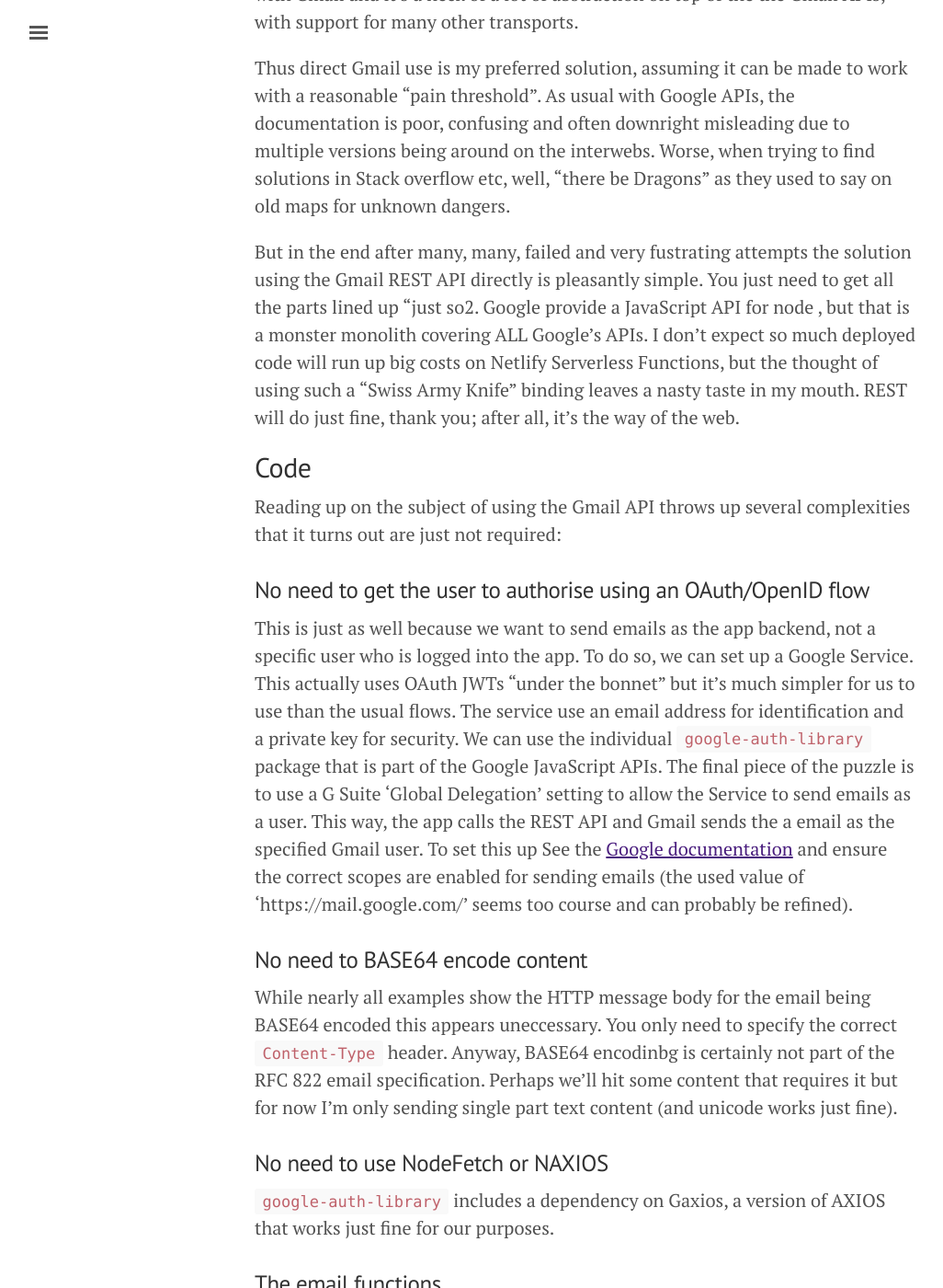
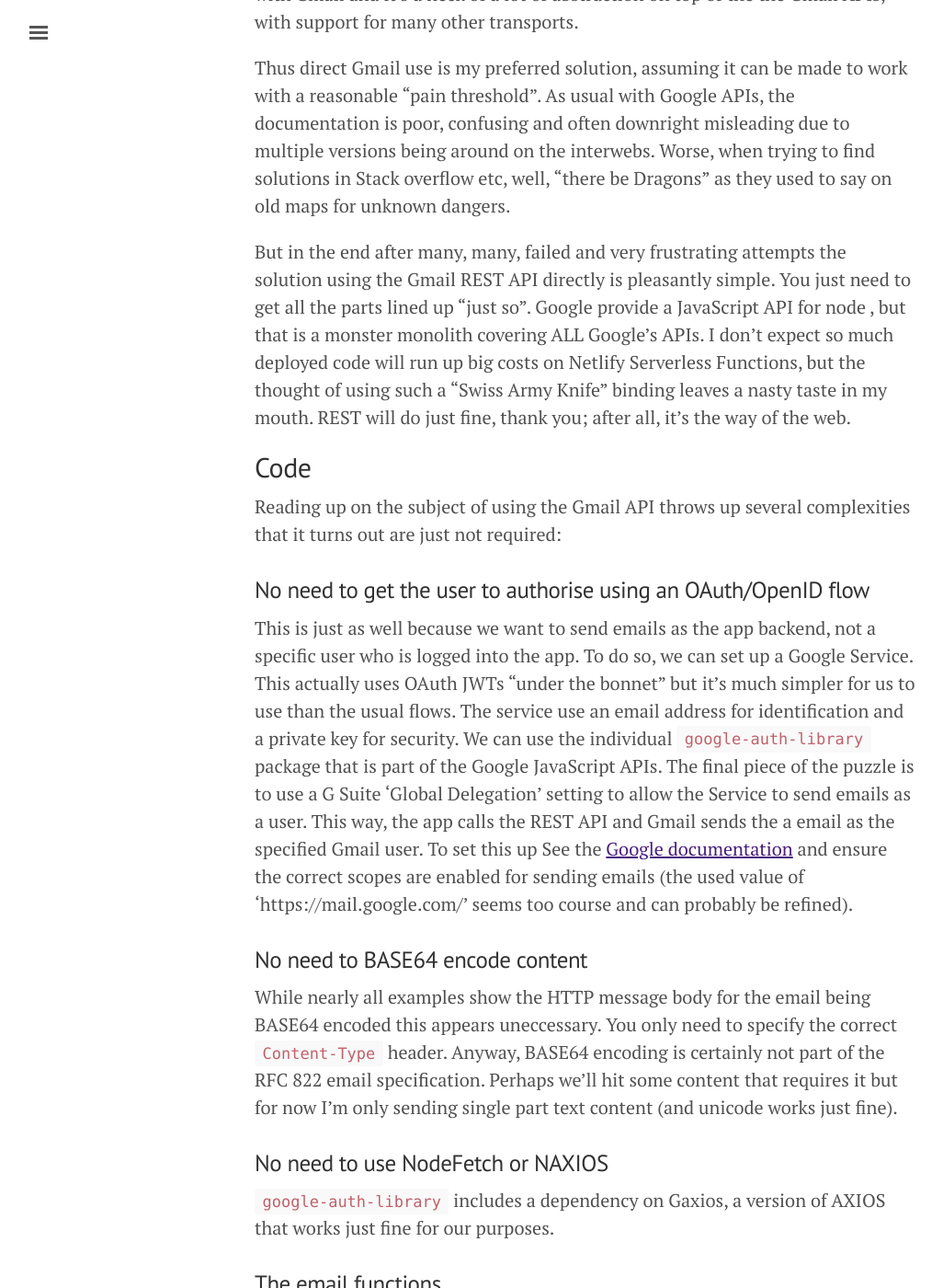
Before and after one commit to OpenDirective/opendirective.github.io, a Jekyll site: the page built from _posts/2020-09-11-sending-mail-with-g-suite.md, in a window 1280 px wide and 1400 px high, scrolled down 941 px. Shown: the whole window at 92% size, without its empty margins (3-1029 px from the left). Built offline with Jekyll 4.4.1, drawn with Linux system fonts in a browser that asks for light colours.

Commit message:
Fix typoes

```diff
--- a/_posts/2020-09-11-sending-mail-with-g-suite.md
+++ b/_posts/2020-09-11-sending-mail-with-g-suite.md
@@ -17,7 +17,7 @@
 
 Thus direct Gmail use is my preferred solution, assuming it can be made to work with a reasonable "pain threshold". As usual with Google APIs, the documentation is poor, confusing and often downright misleading due to multiple versions being around on the interwebs. Worse, when trying to find solutions in Stack overflow etc, well, "there be Dragons" as they used to say on old maps for unknown dangers.
 
-But in the end after many, many, failed and very fustrating attempts the solution using the Gmail REST API directly is pleasantly simple. You just need to get all the parts lined up "just so2. Google provide a JavaScript API for node , but that is a monster monolith covering ALL Google's APIs. I don't expect so much deployed code will run up big costs on Netlify Serverless Functions, but the thought of using such a "Swiss Army Knife" binding leaves a nasty taste in my mouth. REST will do just fine, thank you; after all, it's the way of the web.
+But in the end after many, many, failed and very frustrating attempts the solution using the Gmail REST API directly is pleasantly simple. You just need to get all the parts lined up "just so". Google provide a JavaScript API for node , but that is a monster monolith covering ALL Google's APIs. I don't expect so much deployed code will run up big costs on Netlify Serverless Functions, but the thought of using such a "Swiss Army Knife" binding leaves a nasty taste in my mouth. REST will do just fine, thank you; after all, it's the way of the web.
 
 ## Code
 
@@ -29,7 +29,7 @@
 
 ### No need to BASE64 encode content
 
-While nearly all examples show the HTTP message body for the email being BASE64 encoded this appears uneccessary. You only need to specify the correct `Content-Type` header. Anyway, BASE64 encodinbg is certainly not part of the RFC 822 email specification. Perhaps we'll hit some content that requires it but for now I'm only sending single part text content (and unicode works just fine).
+While nearly all examples show the HTTP message body for the email being BASE64 encoded this appears uneccessary. You only need to specify the correct `Content-Type` header. Anyway, BASE64 encoding is certainly not part of the RFC 822 email specification. Perhaps we'll hit some content that requires it but for now I'm only sending single part text content (and unicode works just fine).
 
 ### No need to use NodeFetch or NAXIOS
 
```
